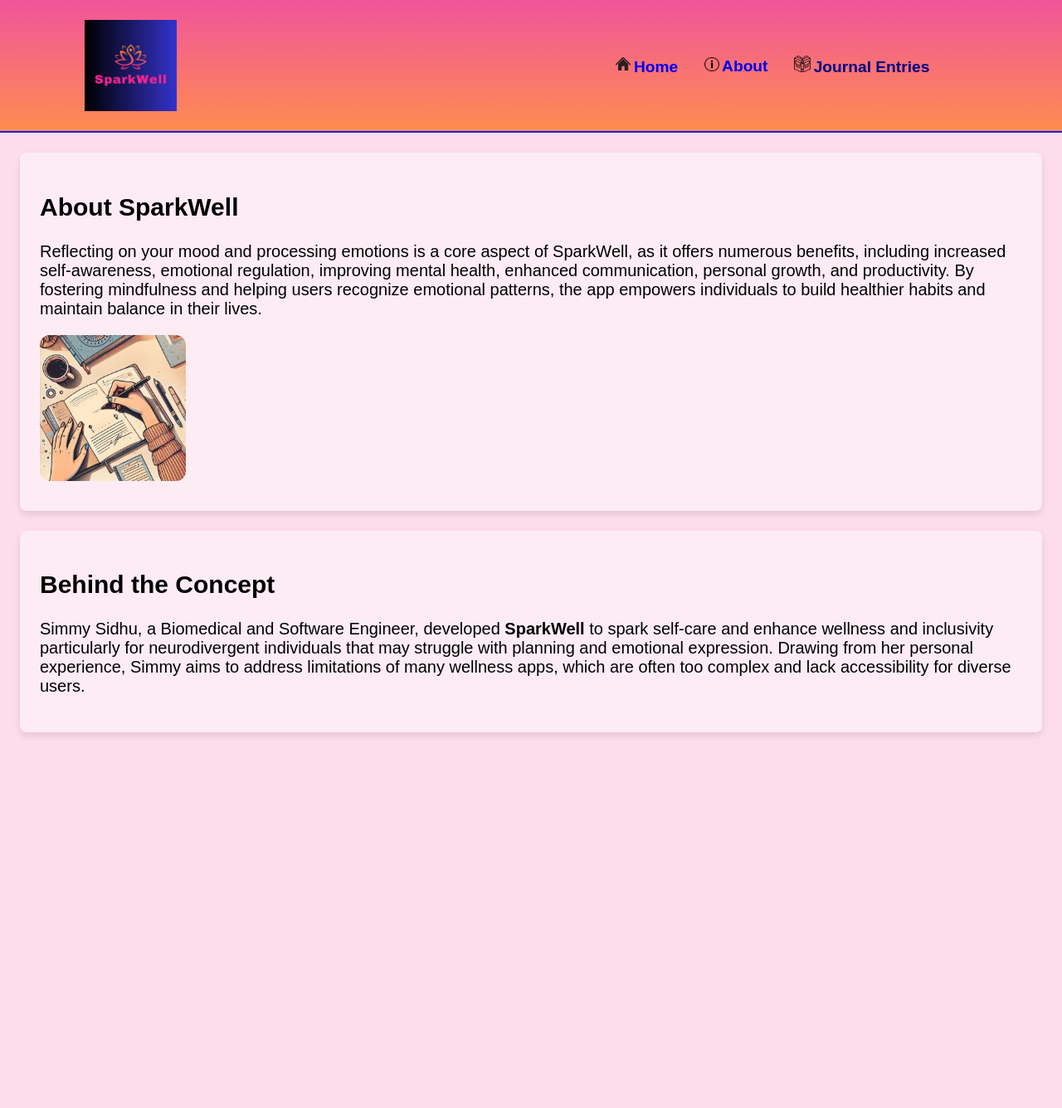
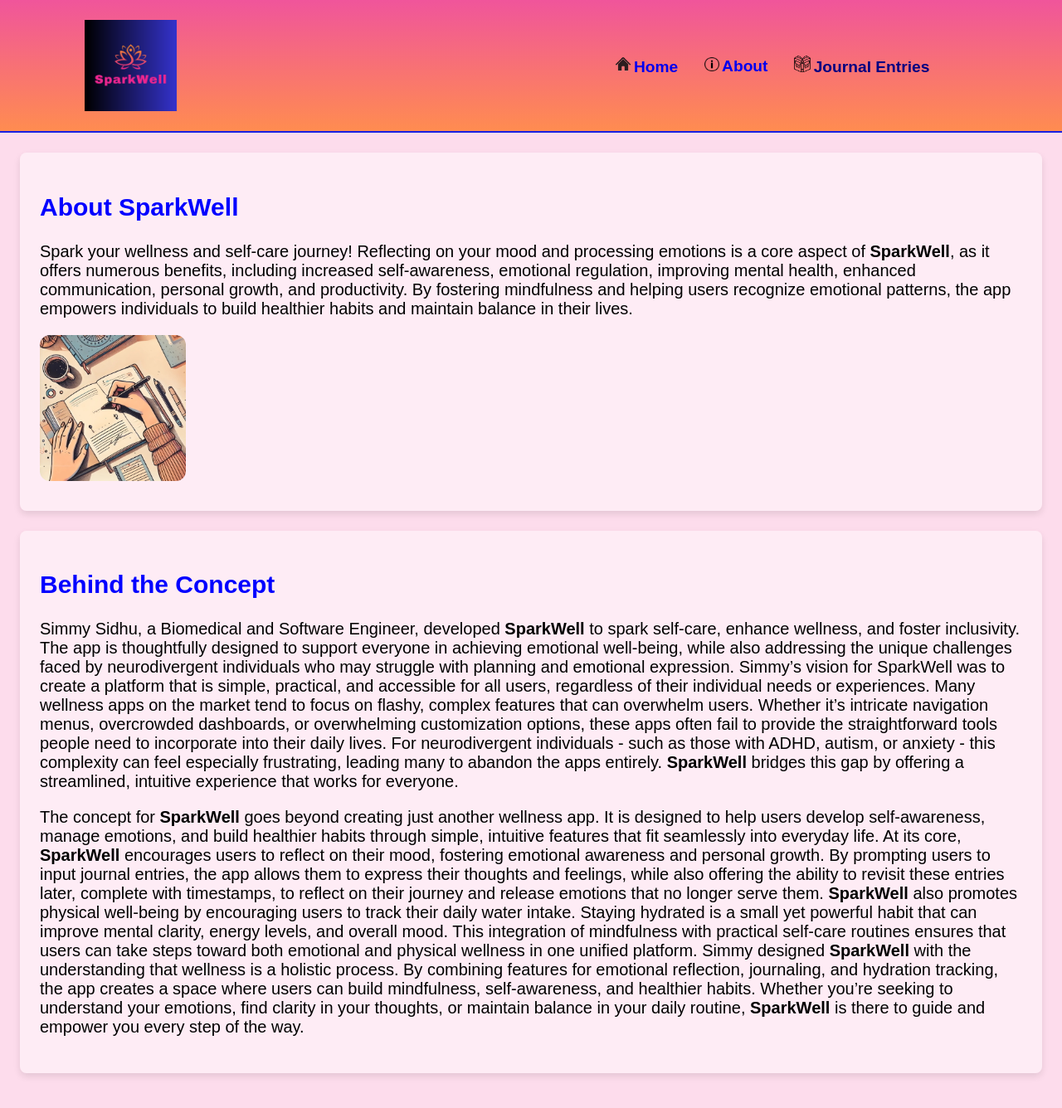
Before and after one commit to simsidhu7/SparkWell-FrontEnd, a React (Vite) app in the folder sparkwell-front/: page /about in a window 1280 px wide. Shown: the top 1336 px of the page at 83% size. Before the commit the page ends 931 px from the top, so only its background shows below. Built offline with nearby package versions, Linux system fonts and the light colour scheme; no server answers.

Commit message:
Push about page edits

```diff
--- a/sparkwell-front/src/components/Journal/Journal.scss
+++ b/sparkwell-front/src/components/Journal/Journal.scss
@@ -8,8 +8,8 @@
     display: flex;
     justify-content: center;
     padding: 0 1rem;
-    @include tablet{
-        padding:0 3.2rem;
+    @include tablet {
+      padding: 0 3.2rem;
     }
   }
   &__input {
@@ -19,14 +19,15 @@
     margin-left: 1rem;
     font-family: monospace;
     padding: 1rem 0 0 1rem;
-    border-radius:6px;
+    border-radius: 6px;
     @include tablet {
       width: 85%;
+      height: 20vh;
       margin: 0 auto;
       padding-left: 0.4rem;
     }
-    @include desktop{
-        width:68%;
+    @include desktop {
+      width: 68%;
     }
   }
   &__form {
--- a/sparkwell-front/src/components/WaterIntake/WaterIntake.jsx
+++ b/sparkwell-front/src/components/WaterIntake/WaterIntake.jsx
@@ -55,6 +55,7 @@ function WaterIntake() {
         </label>
         <input
           type="number"
+          id="waterintake"
           name="waterintake"
           className="waterintake"
           min="0"
--- a/sparkwell-front/src/components/WaterIntake/WaterIntake.scss
+++ b/sparkwell-front/src/components/WaterIntake/WaterIntake.scss
@@ -50,14 +50,14 @@
   font-family: monospace;
   padding: 0rem 0 0 0.4rem;
   margin: 0 auto;
-  border-radius:6px;
+  border-radius: 6px;
   @include tablet {
     width: 25%;
     margin: 0 auto;
     padding-left: 0.4rem;
   }
-  @include desktop{
-    width:15%;
+  @include desktop {
+    width: 15%;
   }
   &-header {
     padding-left: 1rem;
--- a/sparkwell-front/src/pages/About/About.jsx
+++ b/sparkwell-front/src/pages/About/About.jsx
@@ -5,20 +5,19 @@ import axios from "axios";
 import { useParams, useNavigate } from "react-router-dom";
 import journalImage from "../../assets/images/Journaling.jpeg";
 
-
 function About() {
   return (
     <div className="about">
       <div className="about__app">
-        <h2>About SparkWell</h2>
+        <h2 className="about__title">About SparkWell</h2>
         <p className="about__benefits">
-          Reflecting on your mood and processing emotions is a core aspect of
-          SparkWell, as it offers numerous benefits, including increased
-          self-awareness, emotional regulation, improving mental health,
-          enhanced communication, personal growth, and productivity. By
-          fostering mindfulness and helping users recognize emotional patterns,
-          the app empowers individuals to build healthier habits and maintain
-          balance in their lives.{" "}
+          Spark your wellness and self-care journey! Reflecting on your mood and
+          processing emotions is a core aspect of <span className="about__company">SparkWell</span>, as it offers
+          numerous benefits, including increased self-awareness, emotional
+          regulation, improving mental health, enhanced communication, personal
+          growth, and productivity. By fostering mindfulness and helping users
+          recognize emotional patterns, the app empowers individuals to build
+          healthier habits and maintain balance in their lives.{" "}
         </p>
 
         <img
@@ -28,15 +27,58 @@ function About() {
         />
       </div>
       <div className="about__creator">
-        <h2>Behind the Concept</h2>
+        <h2 className="about__title">Behind the Concept</h2>
         <p className="about__sparkwell">
+          {" "}
           Simmy Sidhu, a Biomedical and Software Engineer, developed{" "}
-          <span className="about__company">SparkWell</span> to spark self-care
-          and enhance wellness and inclusivity particularly for neurodivergent
-          individuals that may struggle with planning and emotional expression.
-          Drawing from her personal experience, Simmy aims to address
-          limitations of many wellness apps, which are often too complex and
-          lack accessibility for diverse users.
+          <span className="about__company">SparkWell</span> to spark self-care,
+          enhance wellness, and foster inclusivity. The app is thoughtfully
+          designed to support everyone in achieving emotional well-being, while
+          also addressing the unique challenges faced by neurodivergent
+          individuals who may struggle with planning and emotional expression.
+          Simmy’s vision for SparkWell was to create a platform that is simple,
+          practical, and accessible for all users, regardless of their
+          individual needs or experiences. Many wellness apps on the market tend
+          to focus on flashy, complex features that can overwhelm users. Whether
+          it’s intricate navigation menus, overcrowded dashboards, or
+          overwhelming customization options, these apps often fail to provide
+          the straightforward tools people need to incorporate into their daily
+          lives. For neurodivergent individuals - such as those with ADHD, autism,
+          or anxiety - this complexity can feel especially frustrating, leading
+          many to abandon the apps entirely.{" "}
+          <span className="about__company">SparkWell</span> bridges this gap by
+          offering a streamlined, intuitive experience that works for everyone.
+        </p>{" "}
+        <p className="about__sparkwell-contd">
+          {" "}
+          The concept for <span className="about__company">SparkWell</span> goes
+          beyond creating just another wellness app. It is designed to help
+          users develop self-awareness, manage emotions, and build healthier
+          habits through simple, intuitive features that fit seamlessly into
+          everyday life. At its core,{" "}
+          <span className="about__company">SparkWell</span> encourages users to
+          reflect on their mood, fostering emotional awareness and personal
+          growth. By prompting users to input journal entries, the app allows
+          them to express their thoughts and feelings, while also offering the
+          ability to revisit these entries later, complete with timestamps, to
+          reflect on their journey and release emotions that no longer serve
+          them.
+          <span className="about__company"> SparkWell</span> also promotes
+          physical well-being by encouraging users to track their daily water
+          intake. Staying hydrated is a small yet powerful habit that can
+          improve mental clarity, energy levels, and overall mood. This
+          integration of mindfulness with practical self-care routines ensures
+          that users can take steps toward both emotional and physical wellness
+          in one unified platform. Simmy designed{" "}
+          <span className="about__company">SparkWell</span> with the
+          understanding that wellness is a holistic process. By combining
+          features for emotional reflection, journaling, and hydration tracking,
+          the app creates a space where users can build mindfulness,
+          self-awareness, and healthier habits. Whether you’re seeking to
+          understand your emotions, find clarity in your thoughts, or maintain
+          balance in your daily routine,{" "}
+          <span className="about__company">SparkWell</span> is there to guide
+          and empower you every step of the way.
         </p>
       </div>
     </div>
--- a/sparkwell-front/src/pages/About/About.scss
+++ b/sparkwell-front/src/pages/About/About.scss
@@ -2,6 +2,9 @@
 @use "../../styles/partials/variables.scss" as *;
 
 .about {
+  &__title {
+    color: blue;
+  }
   &__creator,
   &__app {
     background: rgba(255, 255, 255, 0.445);
--- a/sparkwell-front/src/pages/HomePage/HomePage.scss
+++ b/sparkwell-front/src/pages/HomePage/HomePage.scss
@@ -22,8 +22,8 @@
     font-size: 1.2rem;
     animation: bounce 1s ease-in-out 2;
     font-weight: 600;
-    @include desktop{
-      font-size:1.375rem;
+    @include desktop {
+      font-size: 1.375rem;
     }
   }
   &__prompt {
```
Also changed, not shown: sparkwell-front/src/components/Header/Header.scss (+5 -5 lines), sparkwell-front/src/components/Mood/Mood.scss (+3 -4 lines), sparkwell-front/src/styles/partials/_mixins.scss (line endings or trailing spaces).
